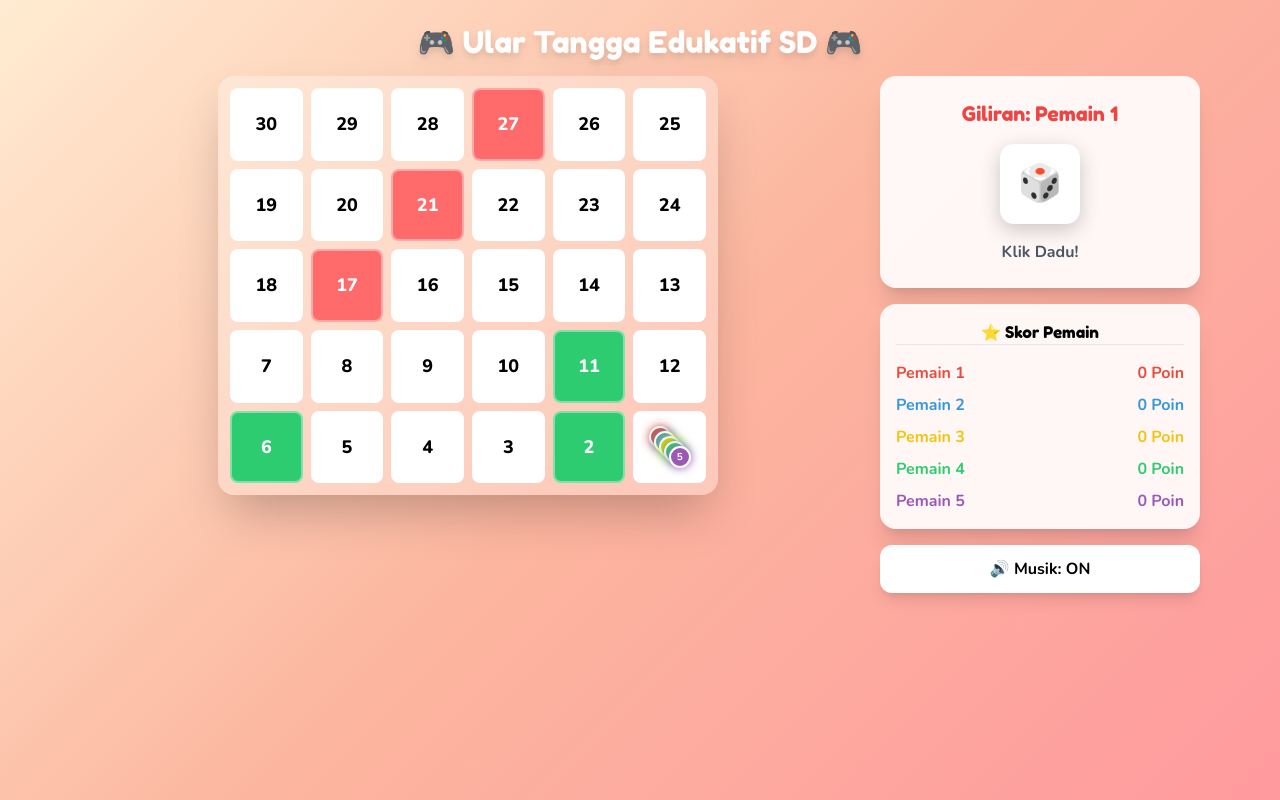
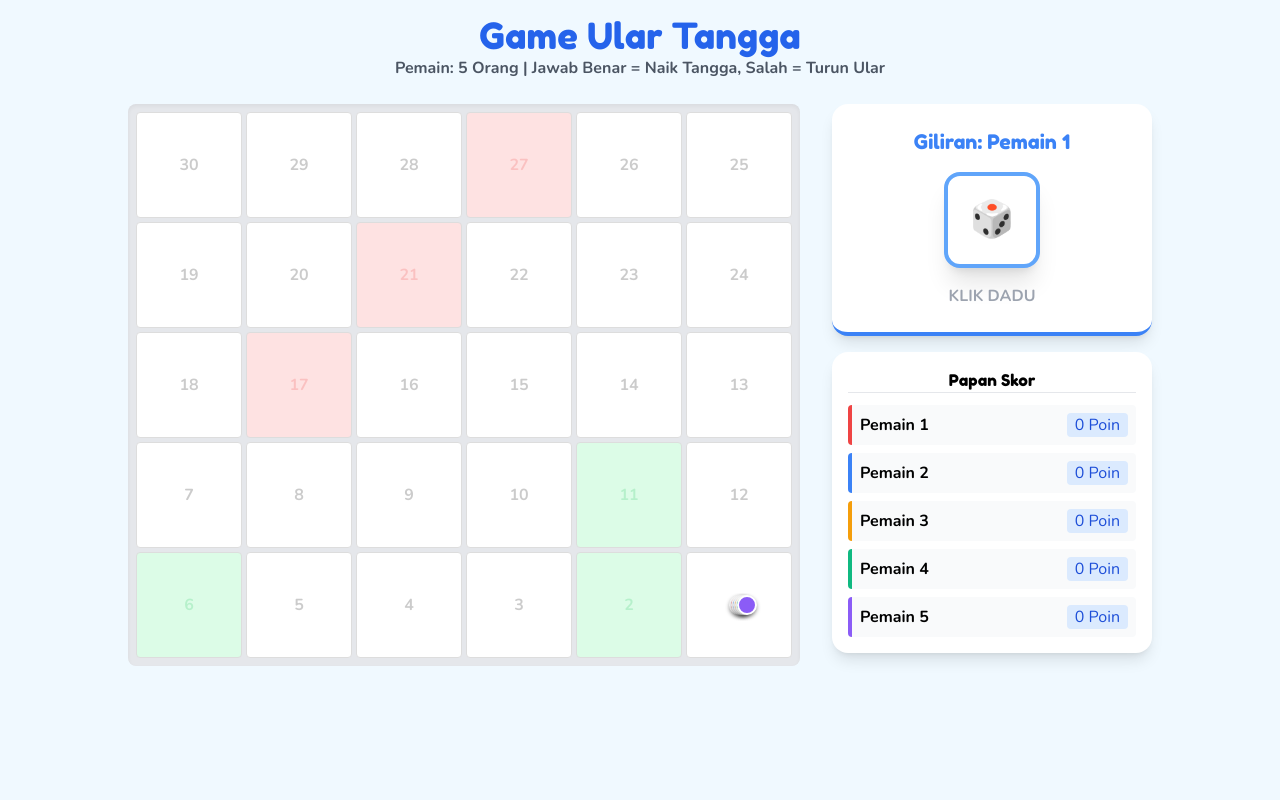
Before and after one commit to indiraaliya2-svg/gamefix2, a plain HTML site: page index.html in a window 1280 px wide. Drawn offline with nearby package versions, Linux system fonts and the light colour scheme.

Commit message:
Update index.html

```diff
--- a/index.html
+++ b/index.html
@@ -1,259 +1,241 @@
 <!doctype html>
-<html lang="id" class="h-full">
+<html lang="id">
 <head>
     <meta charset="UTF-8">
     <meta name="viewport" content="width=device-width, initial-scale=1.0">
-    <title>Ular Tangga Edukatif SD</title>
+    <title>Ular Tangga Edukatif</title>
     <script src="https://cdn.tailwindcss.com/3.4.17"></script>
-    <link href="https://fonts.googleapis.com/css2?family=Fredoka+One&family=Nunito:wght@400;600;700;800&display=swap" rel="stylesheet">
+    <link href="https://fonts.googleapis.com/css2?family=Fredoka+One&family=Nunito:wght@400;700&display=swap" rel="stylesheet">
     <style>
-        html,body{margin:0;padding:0;height:100%;width:100%;overflow:auto;font-family:'Nunito',sans-serif}
-        .game-wrap{width:100%;min-height:100%;background:linear-gradient(135deg,#ffecd2 0%,#fcb69f 50%,#ff9a9e 100%)}
-        .fredoka{font-family:'Fredoka One',cursive}
-        .board-cell{position:relative;width:100%;aspect-ratio:1;border-radius:8px;display:flex;align-items:center;justify-content:center;font-weight:800;font-size:18px;border:2px solid rgba(255,255,255,.4);background:white;}
-        .cell-snake{background:#ff6b6b !important; color: white;}
-        .cell-ladder{background:#2ecc71 !important; color: white;}
-        .pion{width:22px;height:22px;border-radius:50%;position:absolute;border:2px solid #fff;box-shadow:0 2px 6px rgba(0,0,0,0.3);z-index:10;display:flex;align-items:center;justify-content:center;font-size:10px;font-weight:bold;color:white;transition: all 0.3s;}
-        .dice{width:80px;height:80px;background:#fff;border-radius:14px;display:flex;align-items:center;justify-content:center;font-size:36px;cursor:pointer;box-shadow:0 6px 20px rgba(0,0,0,.2);}
-        .modal-overlay{position:fixed;inset:0;background:rgba(0,0,0,0.7);display:none;align-items:center;justify-content:center;z-index:100;padding:20px;}
-        .modal-overlay.show{display:flex}
-        .modal-box{background:#fff;border-radius:20px;padding:25px;max-width:450px;width:100%;text-align:center;box-shadow: 0 10px 25px rgba(0,0,0,0.2);}
-        .btn-answer{padding:12px;border-radius:12px;border:2px solid #3498db;margin:5px 0;width:100%;cursor:pointer;font-weight:bold;transition:all 0.2s;text-align:left;}
-        .btn-answer:hover{background:#ebf5fb;}
-        .reading-box{background:#f0f7ff; padding:15px; border-radius:10px; margin-bottom:15px; text-align:left; font-size:14px; border-left:5px solid #3498db;}
-        .input-fill{width:100%; padding:12px; border:2px solid #ddd; border-radius:10px; margin-bottom:10px; text-align:center; font-weight:bold;}
+        body { font-family: 'Nunito', sans-serif; background: #f0f9ff; }
+        .fredoka { font-family: 'Fredoka One', cursive; }
+        .board-cell { position: relative; width: 100%; aspect-ratio: 1; border: 1px solid #ddd; background: white; display: flex; align-items: center; justify-content: center; font-weight: bold; border-radius: 4px; }
+        .pion { width: 20px; height: 20px; border-radius: 50%; position: absolute; border: 2px solid white; z-index: 20; box-shadow: 0 2px 4px rgba(0,0,0,0.3); transition: all 0.4s ease; }
+        .modal { display: none; position: fixed; inset: 0; background: rgba(0,0,0,0.8); z-index: 100; align-items: center; justify-content: center; padding: 20px; }
+        .modal.show { display: flex; }
+        .btn-answer { width: 100%; text-align: left; padding: 12px; margin: 4px 0; border: 2px solid #e2e8f0; border-radius: 8px; font-weight: 600; transition: 0.2s; }
+        .btn-answer:hover { background: #f1f5f9; border-color: #3b82f6; }
+        .cell-snake { background: #fee2e2; color: #ef4444; }
+        .cell-ladder { background: #dcfce7; color: #22c55e; }
     </style>
 </head>
-<body class="h-full">
-    <div class="game-wrap pb-10">
-        <div class="text-center pt-6 pb-4">
-            <h1 class="text-3xl text-white drop-shadow-lg fredoka">🎮 Ular Tangga Edukatif SD 🎮</h1>
-        </div>
+<body class="p-4">
 
-        <div class="flex flex-col lg:flex-row gap-6 px-4 max-w-6xl mx-auto items-start">
+    <div class="max-w-5xl mx-auto">
+        <header class="text-center mb-6">
+            <h1 class="text-4xl fredoka text-blue-600">Game Ular Tangga</h1>
+            <p class="text-gray-600 font-bold">Pemain: 5 Orang | Jawab Benar = Naik Tangga, Salah = Turun Ular</p>
+        </header>
+
+        <div class="grid lg:grid-cols-3 gap-8">
             <!-- PAPAN -->
-            <div class="flex-1 w-full flex justify-center">
-                <div id="board" class="grid grid-cols-6 gap-2 p-3 bg-white/30 rounded-2xl backdrop-blur-sm shadow-2xl" style="width: 100%; max-width: 500px;"></div>
+            <div class="lg:col-span-2">
+                <div id="board" class="grid grid-cols-6 gap-1 bg-gray-200 p-2 rounded-lg shadow-inner"></div>
             </div>
 
-            <!-- KONTROL -->
-            <div class="lg:w-80 w-full flex flex-col gap-4">
-                <div class="bg-white/90 rounded-2xl p-6 text-center shadow-xl">
-                    <p id="turnLabel" class="fredoka text-xl mb-4 text-red-500">Giliran: Pemain 1</p>
-                    <div class="dice mx-auto" id="diceBtn" onclick="rollDice()">🎲</div>
-                    <p id="diceValue" class="mt-4 font-bold text-gray-600">Klik Dadu!</p>
+            <!-- PANEL KONTROL -->
+            <div class="space-y-4">
+                <div class="bg-white p-6 rounded-2xl shadow-lg text-center border-b-4 border-blue-500">
+                    <h2 id="turnDisplay" class="fredoka text-xl text-blue-500 mb-4">Giliran: Pemain 1</h2>
+                    <button id="diceBtn" onclick="rollDice()" class="w-24 h-24 bg-white border-4 border-blue-400 rounded-2xl shadow-xl text-4xl flex items-center justify-center mx-auto hover:scale-105 active:scale-95 transition-all">🎲</button>
+                    <p id="diceResult" class="mt-4 font-black text-gray-400">KLIK DADU</p>
                 </div>
-                <div class="bg-white/90 rounded-2xl p-4 shadow-xl">
-                    <h3 class="fredoka text-center mb-2 border-b">⭐ Skor Pemain</h3>
-                    <div id="scoreBoard" class="flex flex-col gap-2 pt-2"></div>
+
+                <div class="bg-white p-4 rounded-2xl shadow-lg">
+                    <h3 class="fredoka text-center border-b mb-3">Papan Skor</h3>
+                    <div id="scoreArea" class="space-y-2"></div>
                 </div>
-                <button onclick="toggleSound()" id="soundBtn" class="bg-white rounded-xl p-3 font-bold shadow-lg">🔊 Musik: ON</button>
             </div>
         </div>
     </div>
 
-    <!-- MODAL SOAL -->
-    <div class="modal-overlay" id="questionModal">
-        <div class="modal-box" id="modalBox">
-            <h2 id="qType" class="fredoka text-xl mb-4 text-blue-600">Pertanyaan</h2>
-            <div id="readingArea"></div>
-            <p id="qText" class="text-lg font-bold mb-6 text-gray-700"></p>
-            <div id="qOptions" class="flex flex-col gap-2"></div>
+    <!-- MODAL PERTANYAAN -->
+    <div id="qModal" class="modal">
+        <div class="bg-white rounded-2xl p-8 max-w-md w-full shadow-2xl">
+            <div id="readingText" class="hidden bg-blue-50 p-4 rounded-lg mb-4 text-sm italic border-l-4 border-blue-500"></div>
+            <h3 id="questionText" class="text-xl font-bold mb-6 text-gray-800"></h3>
+            <div id="optionsArea" class="space-y-2"></div>
+            <div id="inputArea" class="hidden">
+                <input type="text" id="answerInput" class="w-full p-3 border-2 border-gray-300 rounded-lg mb-4" placeholder="Ketik jawaban di sini...">
+                <button onclick="checkInputAnswer()" class="w-full bg-blue-500 text-white p-3 rounded-lg font-bold">Kirim Jawaban</button>
+            </div>
         </div>
     </div>
 
     <script>
-        // --- AUDIO ---
-        const audioCtx = new (window.AudioContext || window.webkitAudioContext)();
-        let soundOn = true;
-        function playTone(f, d, type='sine') {
-            if(!soundOn) return;
-            if(audioCtx.state === 'suspended') audioCtx.resume();
-            const o = audioCtx.createOscillator(), g = audioCtx.createGain();
-            o.type = type; o.frequency.value = f; g.gain.value = 0.1;
-            o.connect(g); g.connect(audioCtx.destination);
-            o.start(); g.gain.exponentialRampToValueAtTime(0.0001, audioCtx.currentTime + d);
-            o.stop(audioCtx.currentTime + d);
-        }
+        const boardEl = document.getElementById('board');
+        const qModal = document.getElementById('qModal');
+        const COLORS = ['#ef4444', '#3b82f6', '#f59e0b', '#10b981', '#8b5cf6'];
+        const SNAKES = { 27: 8, 21: 4, 17: 3 };
+        const LADDERS = { 2: 12, 6: 16, 11: 22 };
 
-        // --- DATA GAME ---
-        const TOTAL_KOTAK = 30;
-        const SNAKES = {27: 8, 21: 4, 17: 3};
-        const LADDERS = {2: 12, 6: 16, 11: 22};
-        const COLORS = ['#e74c3c', '#3498db', '#f1c40f', '#2ecc71', '#9b59b6'];
-        let positions = [1, 1, 1, 1, 1];
+        let players = [1, 1, 1, 1, 1];
         let scores = [0, 0, 0, 0, 0];
         let turn = 0;
-        let isMoving = false;
+        let isRolling = false;
+        let currentQ = null;
 
-        // --- BANK SOAL ---
+        // DATA SOAL SESUAI INSTRUKSI
         const BANK_SOAL = [
             // Pilihan Ganda
-            {type:'mc', q: "Berat semangka itu …", o: ["delapan kilogram", "8 kilogram"], a: 1},
-            {type:'mc', q: "Harga buku tulis itu …", o: ["Rp5.000,00", "lima ribu rupiah"], a: 0},
-            {type:'mc', q: "Alamat rumah Siti di …", o: ["Jalan Mawar nomor sembilan", "Jalan Mawar No. 9"], a: 1},
-            {type:'mc', q: "Panjang meja itu …", o: ["dua meter", "2 meter"], a: 1},
-            {type:'mc', q: "Dana pembangunan taman sebesar …", o: ["300 juta rupiah", "tiga ratus juta rupiah"], a: 0},
+            { type: 'mc', q: "Berat semangka itu …", o: ["delapan kilogram", "8 kilogram"], a: "8 kilogram" },
+            { type: 'mc', q: "Harga buku tulis itu …", o: ["Rp5.000,00", "lima ribu rupiah"], a: "Rp5.000,00" },
+            { type: 'mc', q: "Alamat rumah Siti di …", o: ["Jalan Mawar nomor sembilan", "Jalan Mawar No. 9"], a: "Jalan Mawar No. 9" },
+            { type: 'mc', q: "Panjang meja itu …", o: ["dua meter", "2 meter"], a: "2 meter" },
+            { type: 'mc', q: "Dana pembangunan taman sebesar …", o: ["300 juta rupiah", "tiga ratus juta rupiah"], a: "300 juta rupiah" },
             // Benar/Salah
-            {type:'tf', q: "Rp15.000,00 - Apakah penulisan ini Benar atau Salah?", o: ["Benar (B)", "Salah (S)"], a: 0},
-            {type:'tf', q: "Jalan Anggrek No. 10 - Apakah penulisan ini Benar atau Salah?", o: ["Benar (B)", "Salah (S)"], a: 0},
-            {type:'tf', q: "'lima meter' - Apakah penulisan angka ini Benar?", o: ["Benar (B)", "Salah (S)"], a: 1},
-            {type:'tf', q: "12 kilogram - Apakah penulisan ini Benar?", o: ["Benar (B)", "Salah (S)"], a: 0},
-            {type:'tf', q: "'dua belas ribu rupiah' - Apakah penulisan angka ini Benar?", o: ["Benar (B)", "Salah (S) Jurusnya"], a: 1},
+            { type: 'mc', q: "Rp15.000,00 (Benar atau Salah?)", o: ["B", "S"], a: "B" },
+            { type: 'mc', q: "Jalan Anggrek No. 10 (Benar atau Salah?)", o: ["B", "S"], a: "B" },
+            { type: 'mc', q: "lima meter (Benar atau Salah?)", o: ["B", "S"], a: "S" },
+            { type: 'mc', q: "12 kilogram (Benar atau Salah?)", o: ["B", "S"], a: "B" },
+            { type: 'mc', q: "dua belas ribu rupiah (Benar atau Salah?)", o: ["B", "S"], a: "S" },
             // Isian
-            {type:'fill', q: "Ibu membeli gula ___ kilogram", a: "2"},
-            {type:'fill', q: "Harga gula tersebut ___ rupiah", a: "Rp10.000,00"},
-            {type:'fill', q: "Rumah ibu di Jalan Kenanga No. ___", a: "7"},
+            { type: 'input', q: "Ibu membeli gula ___ kilogram", a: "2 kilogram" },
+            { type: 'input', q: "Harga gula tersebut ___ rupiah", a: "Rp10.000,00" },
+            { type: 'input', q: "Rumah ibu di Jalan Kenanga No. ___", a: "7" },
             // Bacaan
-            {type:'read', text: "“Siti akan pergi ke Bandung untuk mengunjungi neneknya. Ia berangkat naik kereta pukul 08.00 pagi dari Stasiun Jakarta. Kereta tiba di Bandung pukul 11.00 siang.”", q: "Apa tujuan perjalanan Siti?", o: ["Liburan ke pantai", "Mengunjungi neneknya"], a: 1},
-            {type:'read', text: "“Siti akan pergi ke Bandung...”, Kereta tiba pukul 11.00 siang.", q: "Siti berangkat pukul …", o: ["08.00", "11.00"], a: 0},
-            {type:'read', text: "“...Ia berangkat naik kereta pukul 08.00 pagi...”,", q: "Siti naik apa?", o: ["Bus", "Kereta"], a: 1},
-            {type:'read', text: "“...Berangkat 08.00, tiba 11.00...”,", q: "Berapa lama perjalanan Siti?", o: ["3 jam", "2 jam"], a: 0},
-            {type:'read', text: "“...berangkat dari Stasiun Jakarta.”", q: "Siti berangkat dari mana?", o: ["Bandung", "Jakarta"], a: 1}
+            { type: 'read', txt: "“Siti akan pergi ke Bandung untuk mengunjungi neneknya. Ia berangkat naik kereta pukul 08.00 pagi dari Stasiun Jakarta. Kereta tiba di Bandung pukul 11.00 siang.”", q: "Apa tujuan perjalanan Siti?", o: ["Liburan ke pantai", "Mengunjungi neneknya"], a: "Mengunjungi neneknya" },
+            { type: 'read', txt: "“Siti akan pergi ke Bandung... berangkat pukul 08.00 pagi.”", q: "Siti berangkat pukul …", o: ["08.00", "11.00"], a: "08.00" },
+            { type: 'read', txt: "“...Ia berangkat naik kereta pukul 08.00 pagi...”", q: "Siti naik apa?", o: ["Bus", "Kereta"], a: "Kereta" },
+            { type: 'read', txt: "“...Berangkat pukul 08.00 pagi, tiba pukul 11.00 siang.”", q: "Berapa lama perjalanan Siti?", o: ["3 jam", "2 jam"], a: "3 jam" },
+            { type: 'read', txt: "“...dari Stasiun Jakarta.”", q: "Siti berangkat dari mana?", o: ["Bandung", "Jakarta"], a: "Jakarta" }
         ];
 
-        // --- CORE LOGIC ---
-        function buildBoard() {
-            const board = document.getElementById('board');
-            board.innerHTML = '';
+        function initBoard() {
+            boardEl.innerHTML = '';
             for (let r = 4; r >= 0; r--) {
                 for (let c = 0; c < 6; c++) {
                     let num = (r % 2 === 0) ? (r * 6 + (5 - c) + 1) : (r * 6 + c + 1);
-                    const div = document.createElement('div');
-                    div.className = 'board-cell';
-                    div.id = 'cell-' + num;
-                    if(SNAKES[num]) div.classList.add('cell-snake');
-                    if(LADDERS[num]) div.classList.add('cell-ladder');
-                    div.innerHTML = `<span>${num}</span>`;
-                    board.appendChild(div);
+                    let cell = document.createElement('div');
+                    cell.className = 'board-cell';
+                    cell.id = 'c' + num;
+                    if(SNAKES[num]) cell.classList.add('cell-snake');
+                    if(LADDERS[num]) cell.classList.add('cell-ladder');
+                    cell.innerHTML = `<span class="opacity-20">${num}</span>`;
+                    boardEl.appendChild(cell);
                 }
             }
-            renderPions();
-            updateScore();
+            updatePions();
+            updateScores();
         }
 
-        function renderPions() {
+        function updatePions() {
             document.querySelectorAll('.pion').forEach(p => p.remove());
-            positions.forEach((pos, i) => {
-                const cell = document.getElementById('cell-' + pos);
-                const p = document.createElement('div');
+            players.forEach((pos, i) => {
+                let cell = document.getElementById('c' + pos);
+                let p = document.createElement('div');
                 p.className = 'pion';
                 p.style.backgroundColor = COLORS[i];
-                p.style.boxShadow = `0 0 10px ${COLORS[i]}`;
-                p.innerText = i + 1;
-                // Offset pion agar tidak bertumpuk sempurna
-                p.style.transform = `translate(${(i-2)*5}px, ${(i-2)*5}px)`;
+                // Agar tidak bertumpuk
+                p.style.marginLeft = (i * 4) + 'px';
                 cell.appendChild(p);
             });
         }
 
         async function rollDice() {
-            if(isMoving) return;
-            isMoving = true;
-            const roll = Math.floor(Math.random() * 6) + 1;
-            document.getElementById('diceBtn').innerText = roll;
-            playTone(300, 0.2, 'square');
+            if(isRolling) return;
+            isRolling = true;
+            let val = Math.floor(Math.random() * 6) + 1;
+            document.getElementById('diceBtn').innerText = '...';
 
-            let oldPos = positions[turn];
-            let newPos = oldPos + roll;
-            if(newPos > TOTAL_KOTAK) newPos = TOTAL_KOTAK;
+            setTimeout(() => {
+                document.getElementById('diceBtn').innerText = val;
+                movePlayer(val);
+            }, 500);
+        }
 
-            for(let s = oldPos + 1; s <= newPos; s++) {
-                positions[turn] = s;
-                renderPions();
-                playTone(600, 0.05);
-                await new Promise(r => setTimeout(r, 200));
-            }
+        async function movePlayer(step) {
+            let p = players[turn];
+            let target = p + step;
+            if(target > 30) target = 30;
 
-            if(newPos === TOTAL_KOTAK) {
-                alert("PEMAIN " + (turn + 1) + " MENANG! 🎉");
+            players[turn] = target;
+            updatePions();
+
+            if(target === 30) {
+                alert("Pemain " + (turn + 1) + " MENANG!");
                 location.reload();
             } else {
-                showQuestion();
+                setTimeout(askQuestion, 500);
             }
         }
 
-        function showQuestion() {
-            const q = BANK_SOAL[Math.floor(Math.random() * BANK_SOAL.length)];
-            const modal = document.getElementById('questionModal');
-            const qArea = document.getElementById('qOptions');
-            const readingArea = document.getElementById('readingArea');
+        function askQuestion() {
+            currentQ = BANK_SOAL[Math.floor(Math.random() * BANK_SOAL.length)];
+            const optArea = document.getElementById('optionsArea');
+            const inArea = document.getElementById('inputArea');
+            const readBox = document.getElementById('readingText');
 
-            document.getElementById('qText').innerText = q.q;
-            document.getElementById('qType').innerText = "Tantangan Pemain " + (turn + 1);
-            qArea.innerHTML = '';
-            readingArea.innerHTML = '';
+            document.getElementById('questionText').innerText = currentQ.q;
+            optArea.innerHTML = '';
+            inArea.classList.add('hidden');
+            readBox.classList.add('hidden');
 
-            if(q.type === 'read') {
-                readingArea.innerHTML = `<div class="reading-box">${q.text}</div>`;
+            if(currentQ.type === 'read') {
+                readBox.innerText = currentQ.txt;
+                readBox.classList.remove('hidden');
             }
 
-            if(q.type === 'mc' || q.type === 'tf' || q.type === 'read') {
-                q.o.forEach((opt, idx) => {
-                    const btn = document.createElement('button');
+            if(currentQ.type === 'mc' || currentQ.type === 'read') {
+                currentQ.o.forEach(o => {
+                    let btn = document.createElement('button');
                     btn.className = 'btn-answer';
-                    btn.innerText = opt;
-                    btn.onclick = () => checkAnswer(idx === q.a);
-                    qArea.appendChild(btn);
+                    btn.innerText = o;
+                    btn.onclick = () => checkAnswer(o);
+                    optArea.appendChild(btn);
                 });
-            } else if(q.type === 'fill') {
-                qArea.innerHTML = `
-                    <input type="text" id="fillAns" class="input-fill" placeholder="Ketik jawaban...">
-                    <button class="btn-answer text-center" style="text-align:center; background:#3498db; color:white;" onclick="checkFill('${q.a}')">Kirim Jawaban</button>
-                `;
+            } else {
+                inArea.classList.remove('hidden');
+                document.getElementById('answerInput').value = '';
             }
-            modal.classList.add('show');
+            qModal.classList.add('show');
         }
 
-        function checkFill(correct) {
-            const val = document.getElementById('fillAns').value.trim();
-            checkAnswer(val.toLowerCase() === correct.toLowerCase());
+        function checkInputAnswer() {
+            let val = document.getElementById('answerInput').value;
+            checkAnswer(val);
         }
 
-        function checkAnswer(isCorrect) {
-            document.getElementById('questionModal').classList.remove('show');
-            const pos = positions[turn];
+        function checkAnswer(ans) {
+            qModal.classList.remove('show');
+            let isCorrect = (ans.toLowerCase().trim() === currentQ.a.toLowerCase().trim());
+            let pos = players[turn];
 
             if(isCorrect) {
                 scores[turn] += 10;
-                playTone(880, 0.3);
                 if(LADDERS[pos]) {
-                    alert("Benar! Kamu naik tangga! 🪜");
-                    positions[turn] = LADDERS[pos];
-                    playTone(900, 0.5);
+                    alert("Benar! Bonus naik tangga ke kotak " + LADDERS[pos]);
+                    players[turn] = LADDERS[pos];
+                } else {
+                    alert("Jawaban Benar!");
                 }
             } else {
-                playTone(150, 0.4, 'sawtooth');
+                alert("Salah! Jawaban yang benar: " + currentQ.a);
                 if(SNAKES[pos]) {
-                    alert("Salah! Kamu turun ular! 🐍");
-                    positions[turn] = SNAKES[pos];
+                    alert("Ups! Kamu turun ular ke kotak " + SNAKES[pos]);
+                    players[turn] = SNAKES[pos];
                 }
             }
 
-            renderPions();
-            updateScore();
+            updatePions();
+            updateScores();
             turn = (turn + 1) % 5;
-            document.getElementById('turnLabel').innerText = "Giliran: Pemain " + (turn + 1);
-            document.getElementById('turnLabel').style.color = COLORS[turn];
-            isMoving = false;
+            document.getElementById('turnDisplay').innerText = "Giliran: Pemain " + (turn + 1);
+            document.getElementById('turnDisplay').style.color = COLORS[turn];
+            isRolling = false;
         }
 
-        function updateScore() {
-            const sb = document.getElementById('scoreBoard');
-            sb.innerHTML = scores.map((s, i) => `
-                <div class="flex justify-between font-bold" style="color:${COLORS[i]}">
-                    <span>Pemain ${i+1}</span>
-                    <span>${s} Poin</span>
+        function updateScores() {
+            const area = document.getElementById('scoreArea');
+            area.innerHTML = scores.map((s, i) => `
+                <div class="flex justify-between items-center p-2 rounded bg-gray-50 border-l-4" style="border-color: ${COLORS[i]}">
+                    <span class="font-bold">Pemain ${i+1}</span>
+                    <span class="bg-blue-100 px-2 rounded text-blue-700">${s} Poin</span>
                 </div>
             `).join('');
         }
 
-        function toggleSound() {
-            soundOn = !soundOn;
-            document.getElementById('soundBtn').innerText = soundOn ? "🔊 Musik: ON" : "🔇 Musik: OFF";
-        }
-
-        window.onload = buildBoard;
+        initBoard();
     </script>
 </body>
 </html>
```
